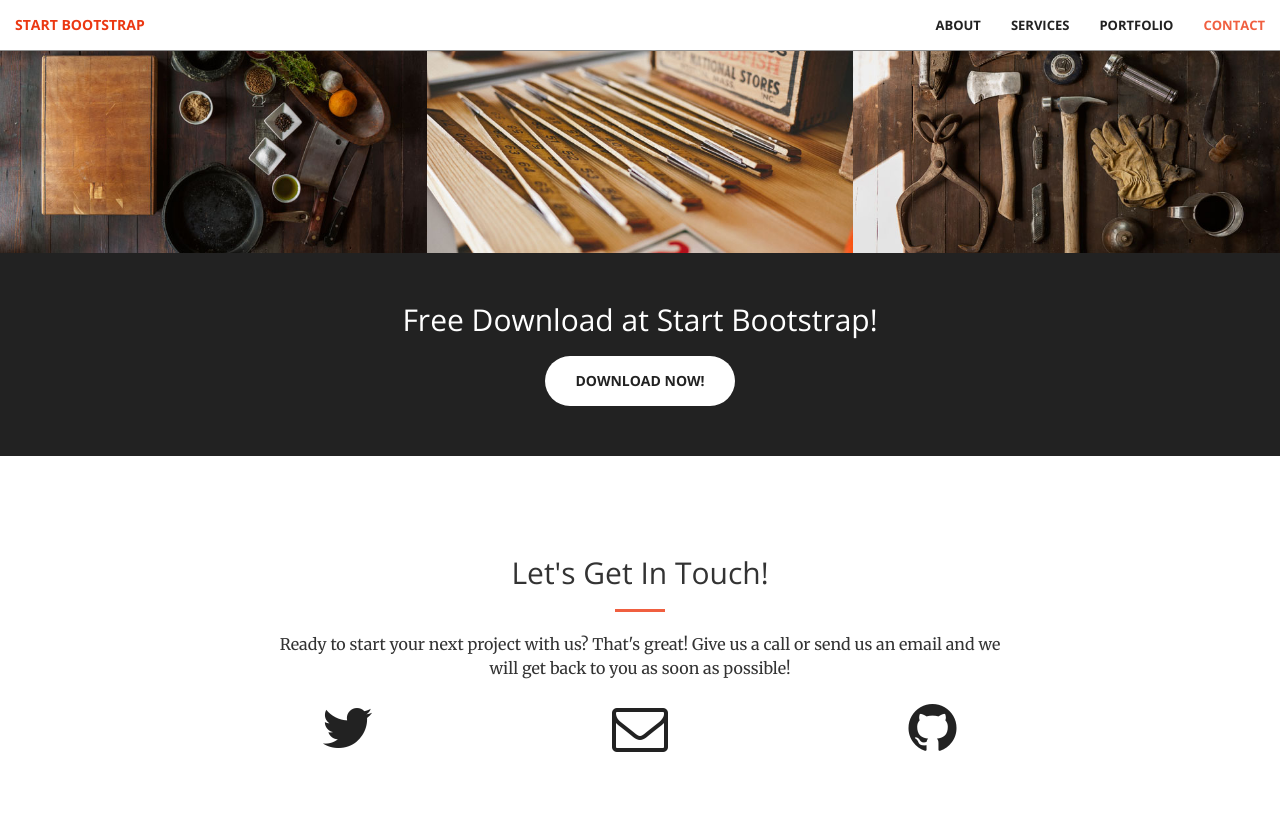
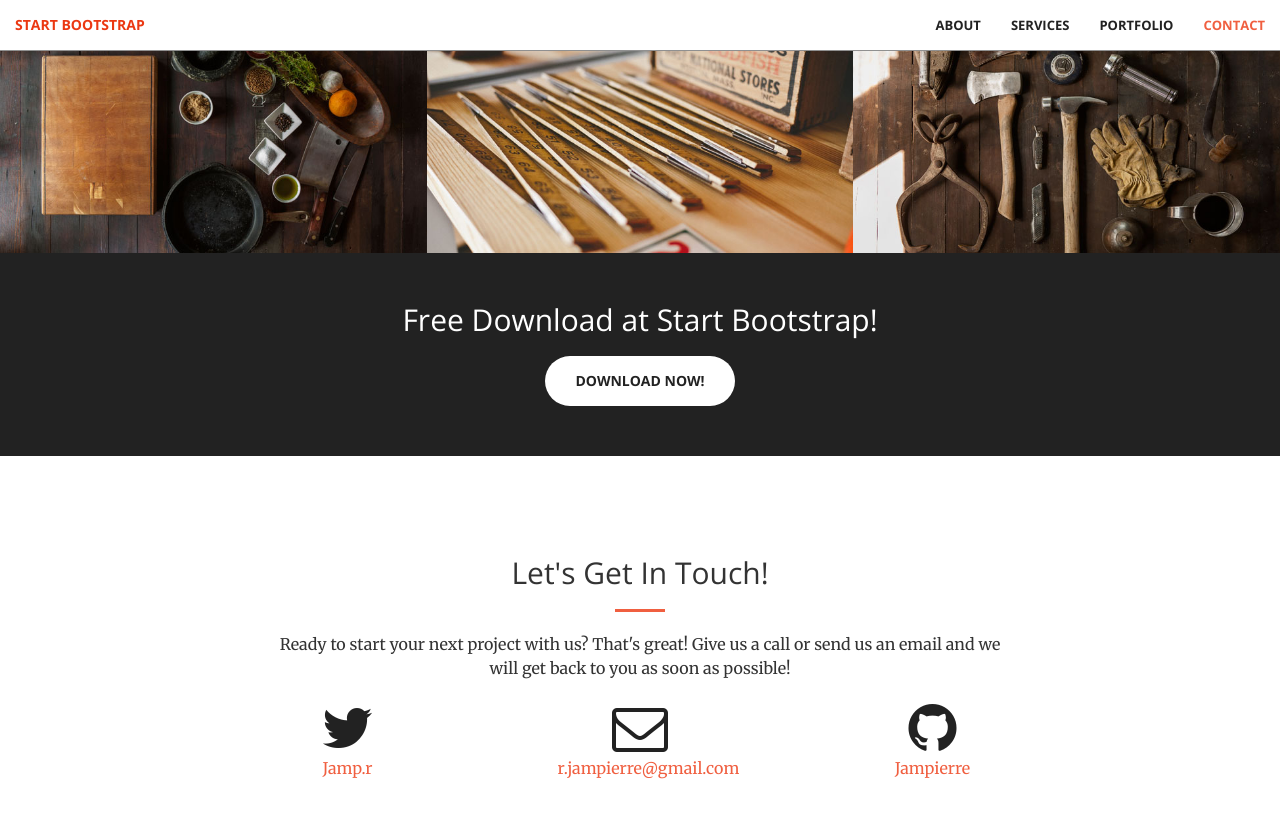
Before and after one commit to Jampierre/jampierre.github.io, a Jekyll site: the page built from index.html, in a window 1280 px wide and 900 px high, scrolled down 1981 px. Shown: the top 818 px of the window. Built offline with Jekyll 4.4.1, drawn with Linux system fonts in a browser that asks for light colours.

Commit message:
Atualização do _config.yml

```diff
--- a/_config.yml
+++ b/_config.yml
@@ -1,12 +1,12 @@
 # Site settings
-title:
-email:
+title: Jampierre V. Rocha
+email: r.jampierre@gmail.com
 description: > # this means to ignore newlines until "baseurl:"
 baseurl: "" # the subpath of your site, e.g. /blog/
 url: "" # the base hostname & protocol for your site
 
-twitter_username:
-github_username:
+twitter_username: Jamp.r
+github_username: Jampierre
 
 # Build settings
 markdown: kramdown
```
